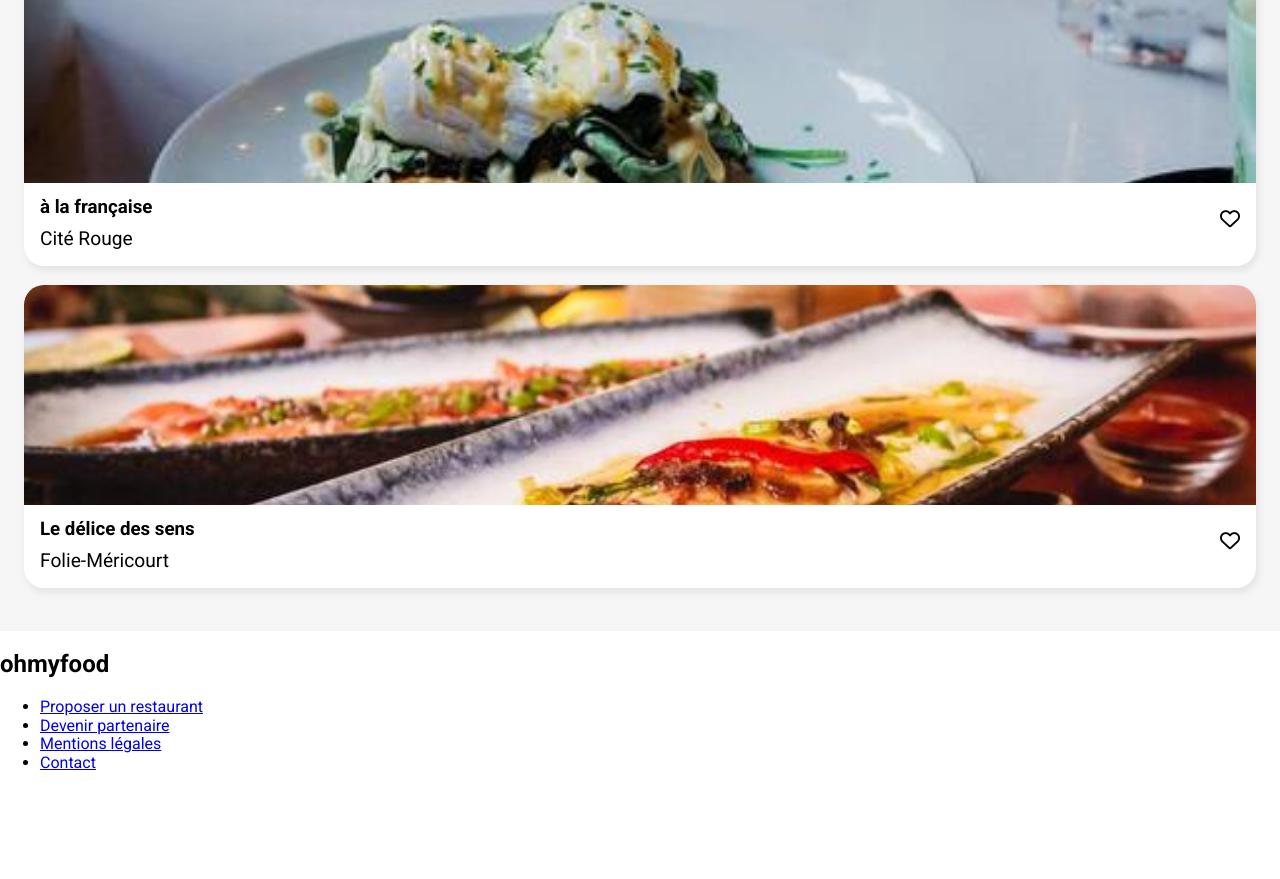
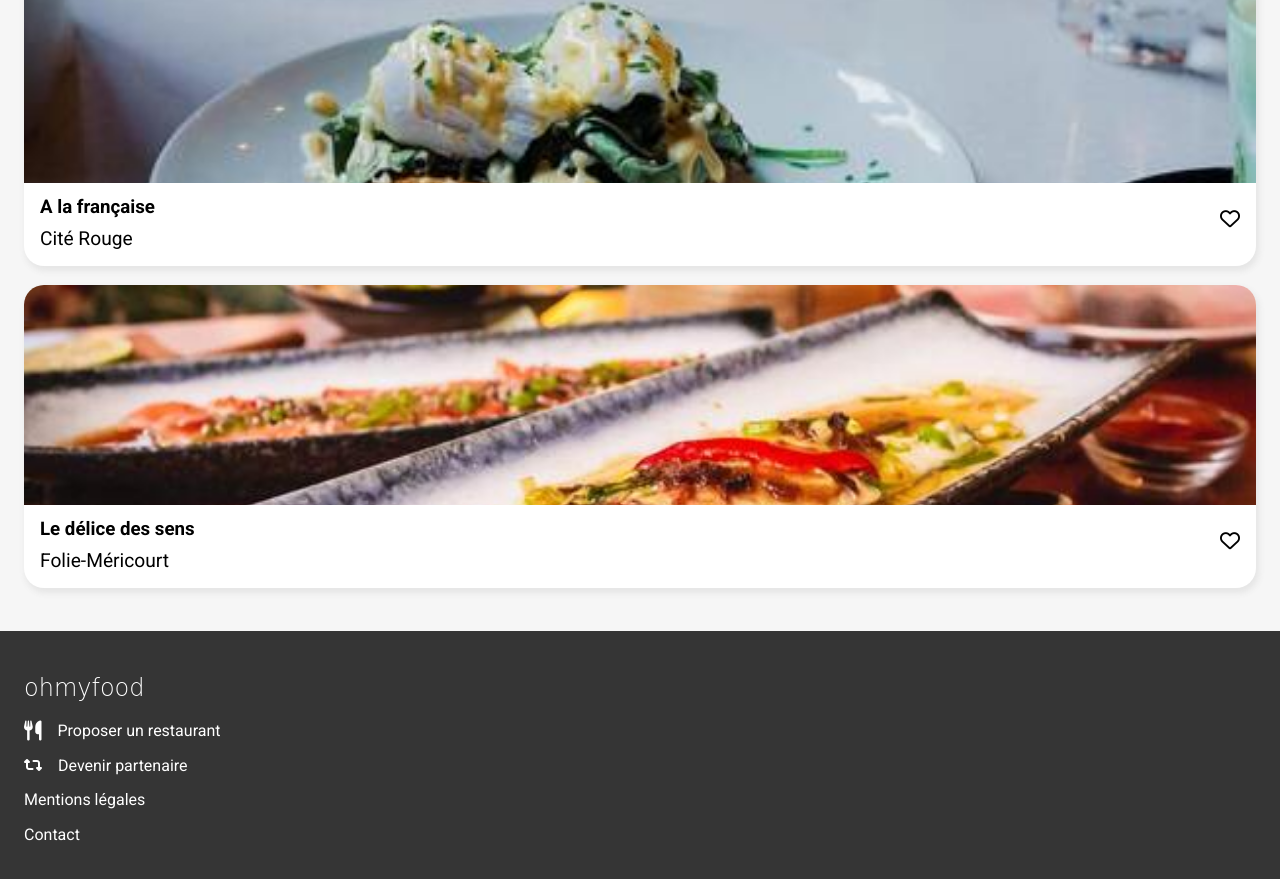
Before and after one commit to studentOCDBX/MyDevWebLearning-P3-project, a website: page index.html in a window 1280 px wide. Shown: the part 1581-2460 px from the top of the page. Before the commit the page ends 2353 px from the top, so only its background shows below. Drawn offline with Linux system fonts and the light colour scheme; a web font is replaced by a local one.

Commit message:
styling the footer section and adding the mailto to contact link

```diff
--- a/index.html
+++ b/index.html
@@ -95,12 +95,12 @@
                     <div class="restaurants__card__body">
                         <div>
                             <div>
-                                <h3 class="restaurants__card__body__heading">à la française</h3>
+                                <h3 class="restaurants__card__body__heading">A la française</h3>
                                 <p class="restaurants__card__body--byline">cité rouge</p>
                             </div>
                             <i class="fa-regular fa-heart fa-lg"></i>
                         </div>
-                        <span class="restaurants__card__body--span-none">nouveau</span>
+                        <span class="--span-none">nouveau</span>
                     </div>
                 </a>
             </article>
@@ -116,7 +116,7 @@
                             </div>
                             <i class="fa-regular fa-heart fa-lg"></i>
                         </div>
-                        <span class="restaurants__card__body--span-none">nouveau</span>
+                        <span class="--span-none">nouveau</span>
                     </div>
                 </a>
             </article>
@@ -125,10 +125,10 @@
     <footer class="footer">
         <h2 class="footer__heading">ohmyfood</h2>
         <ul>
-            <li><i></i><a href="#">Proposer un restaurant</a></li>
-            <li><i></i><a href="#">Devenir partenaire</a></li>
-            <li><a href="#">Mentions légales</a></li>
-            <li><a href="#">Contact</a></li>
+            <li><i class="fa-solid fa-utensils fa-lg"></i><a href="#">Proposer un restaurant</a></li>
+            <li><i class="fa-solid fa-retweet"></i><a href="#">Devenir partenaire</a></li>
+            <li><a href="#" class="--padding-left-none">Mentions légales</a></li>
+            <li><a href="mailto:contact@yopmail.com" class="--padding-left-none">Contact</a></li>
         </ul>
     </footer>
 </body>
--- a/sass/style.scss
+++ b/sass/style.scss
@@ -22,7 +22,6 @@ $black-color: #000;
 html,
 body {
   font-family: "Roboto", sans-serif;
-  //   font-family: "Shrikhand", cursive;
   height: 100%;
   margin: 0;
   padding: 0;
@@ -32,12 +31,6 @@ body {
 @mixin d--flex {
   display: flex;
 }
-
-// @mixin space--arround {
-//   @include d--flex;
-//   justify-content: space-around;
-//   align-items: center;
-// }
 
 @mixin flex--between {
   @include d--flex;
@@ -56,7 +49,9 @@ body {
   justify-content: center;
   align-items: center;
 }
-
+// *************
+// 	HEADER
+// *************
 .header {
   width: 100vw;
   height: 10%;
@@ -66,6 +61,10 @@ body {
     display: none;
   }
 }
+
+// *************
+// 	MAIN
+// *************
 
 .location {
   width: 100vw;
@@ -223,10 +222,40 @@ body {
         position: absolute;
         top: 1em;
         right: 1em;
-      }
-      &--span-none {
-        display: none;
+        &.--span-none {
+          display: none;
+        }
       }
     }
   }
 }
+
+// *************
+// 	FOOTER
+// *************
+
+.footer {
+  color: $white-color;
+  background-color: $jet-color;
+  padding: 1.5em;
+  &__heading {
+    font-family: "Shrikhand", cursive;
+    font-weight: 300;
+    // font-size: 1.3em;
+  }
+  ul {
+    list-style: none;
+    padding: 0;
+    li {
+      margin-bottom: 1em;
+      a {
+        color: $white-color;
+        text-decoration: none;
+        padding: 1em;
+        &.--padding-left-none {
+          padding-left: 0;
+        }
+      }
+    }
+  }
+}
```
Also changed, not shown: public/css/style.css, 2 other files.
